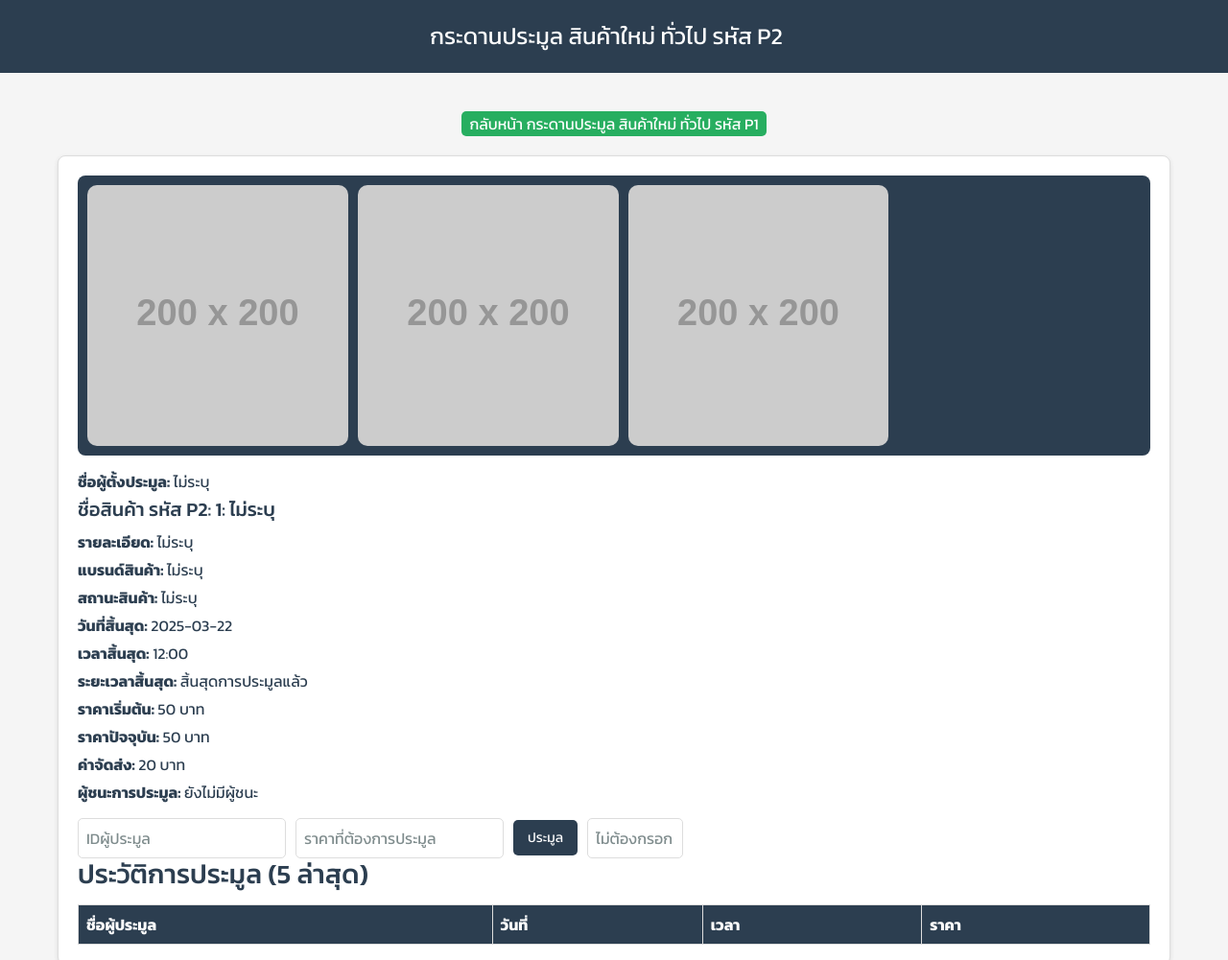
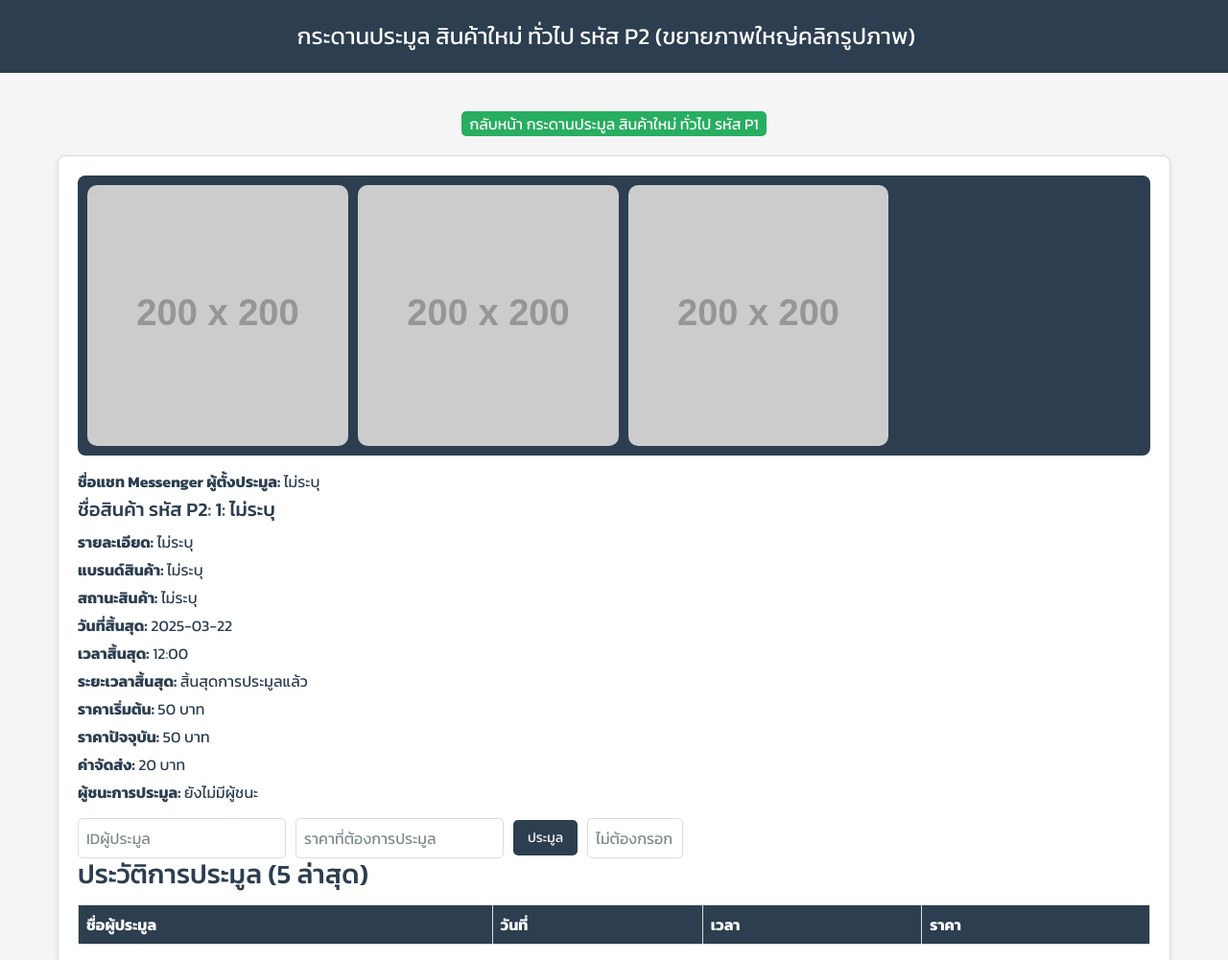
Before and after one commit to nathaponthakron132/auction-new1, a plain HTML site: page index.html in a window 1280 px wide. Shown: the top 1001 px of the page at 96% size. Drawn offline with nearby package versions, Linux system fonts and the light colour scheme; no server answers; placeholder pictures from the web are drawn by us.

Commit message:
Update index.html

```diff
--- a/index.html
+++ b/index.html
@@ -63,7 +63,7 @@
         .unlock-input { width: 100px; }
         .footer { background-color: #2c3e50; color: white; text-align: center; padding: 15px 0; margin-top: 20px; }
         .modal { display: none; position: fixed; z-index: 1000; left: 0; top: 0; width: 100%; height: 100%; background-color: rgba(0, 0, 0, 0.8); justify-content: center; align-items: center; }
-        .modal-content { max-width: 40%; max-height: 40%; border-radius: 8px; object-fit: contain; }
+        .modal-content { max-width: 65%; max-height: 65%; border-radius: 8px; object-fit: contain; }
         .close { position: absolute; top: 20px; right: 30px; color: white; font-size: 40px; font-weight: bold; cursor: pointer; }
         .close:hover { color: #ccc; }
         @media (max-width: 768px) {
@@ -85,7 +85,7 @@
 </head>
 <body>
     <nav class="navbar">
-        <a class="navbar-brand" href="#">กระดานประมูล สินค้าใหม่ ทั่วไป รหัส P2</a>
+        <a class="navbar-brand" href="#">กระดานประมูล สินค้าใหม่ ทั่วไป รหัส P2 (ขยายภาพใหญ่คลิกรูปภาพ)</a>
     </nav>
 
     <div class="container"></div>
@@ -186,7 +186,7 @@
                         <img src="${safeImageUrls[1]}" alt="${data.amuletName} ภาพที่ 2" class="item-img" onclick="openModal('${safeImageUrls[1]}')">
                         <img src="${safeImageUrls[2]}" alt="${data.amuletName} ภาพที่ 3" class="item-img" onclick="openModal('${safeImageUrls[2]}')">
                     </div>
-                    <p><b>ชื่อผู้ตั้งประมูล:</b> <span id="auctioneer${itemNumber}" contenteditable="false">${data.auctioneer}</span></p>
+                    <p><b>ชื่อแชท Messenger ผู้ตั้งประมูล:</b> <span id="auctioneer${itemNumber}" contenteditable="false">${data.auctioneer}</span></p>
                     <h2>ชื่อสินค้า รหัส P2: ${itemNumber}: <span id="amuletName${itemNumber}" contenteditable="false">${data.amuletName}</span></h2>
                     <p><b>รายละเอียด:</b> <span id="templeName${itemNumber}" contenteditable="false">${data.templeName}</span></p>
                     <p><b>แบรนด์สินค้า:</b> <span id="year${itemNumber}" contenteditable="false">${data.year}</span></p>
```
